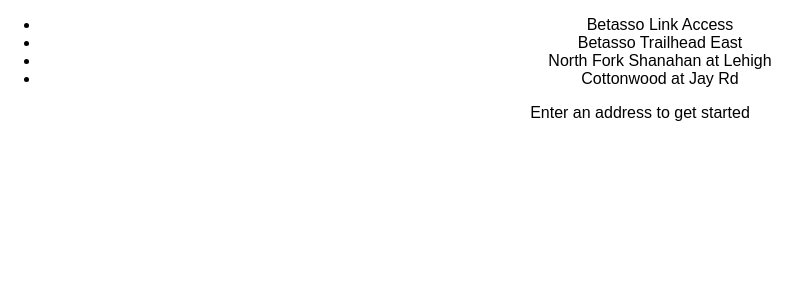
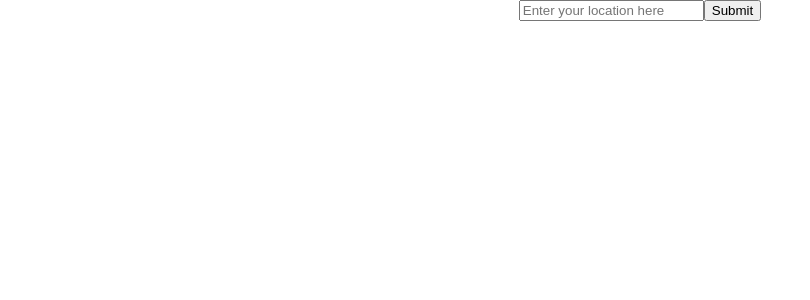
Before and after one commit to genacatharine/redux_capstone, a React (Create React App) app: page / in a window 1280 px wide. Shown: the top 300 px of the page, without its empty margins (0-810 px from the left). Built offline with nearby package versions, Linux system fonts and the light colour scheme.

Commit message:
adding axios middleware for external api

```diff
--- a/package.json
+++ b/package.json
@@ -3,11 +3,14 @@
   "version": "0.1.0",
   "private": true,
   "dependencies": {
+    "axios": "^0.17.1",
     "react": "^16.2.0",
+    "react-bootstrap": "^0.32.0",
     "react-dom": "^16.2.0",
     "react-redux": "^5.0.6",
     "react-scripts": "1.0.17",
-    "redux": "^3.7.2"
+    "redux": "^3.7.2",
+    "redux-promise": "^0.5.3"
   },
   "scripts": {
     "start": "react-scripts start",
--- a/src/App.js
+++ b/src/App.js
@@ -3,13 +3,15 @@ import logo from './logo.svg';
 import './App.css';
 import HikeList from './containers/hike_list'
 import HikeDetail from './containers/hike-detail'
+import SearchBar from './containers/search_bar'
 
 class App extends Component {
   render() {
     return (
       <div className="App">
-        <HikeList />
-        <HikeDetail />
+        <SearchBar />
+        {/* <HikeList /> */}
+        {/* <HikeDetail /> */}
       </div>
     );
   }
--- a/src/actions/index.js
+++ b/src/actions/index.js
@@ -1,6 +1,16 @@
-export function submitAddress(hike){
+import axios from 'axios'
+
+const ROOT_URL = 'https://api.outerspatial.com/v0/trailheads?per_page=5&distance=5&near_addr'
+
+export const FETCH_HIKES = 'FETCH_HIKES'
+
+export function fetchHikes(location) {
+  const url = ROOT_URL + location;
+  const request =axios.get(url)
+
+
   return {
-    type: 'HIKE_SELECTED',
-    payload: hike
-  }
+    type: FETCH_HIKES,
+    payload: request
+  };
 }
--- a/src/containers/hike_list.js
+++ b/src/containers/hike_list.js
@@ -1,40 +1,40 @@
-import React, { Component } from 'react'
-import { connect } from 'react-redux'
-import { submitAddress } from '../actions/index'
-import { bindActionCreators } from 'redux'
-
-
-class HikeList extends Component {
-  renderList(){
-    return this.props.hikes.map((hike)=>{
-      return(
-        <li
-          onClick={()=> this.props.submitAddress(hike)}
-          key={hike.name}>
-          {hike.name}
-        </li>
-      )
-    })
-  }
-  render (){
-    return (
-      <div>
-      {/* <input type="submit"></input> */}
-      <ul>
-        {this.renderList()}
-      </ul>
-    </div>
-    )
-  }
-}
-function mapStateToProps(state) {
-  return {
-    hikes: state.hikes
-  }
-}
-
-function mapDispatchToProps(dispatch){
-  return bindActionCreators({ submitAddress: submitAddress}, dispatch)
-}
-
-export default connect(mapStateToProps, mapDispatchToProps)(HikeList)
+// import React, { Component } from 'react'
+// import { connect } from 'react-redux'
+// import { submitAddress } from '../actions/index'
+// import { bindActionCreators } from 'redux'
+//
+//
+// class HikeList extends Component {
+//   renderList(){
+//     return this.props.hikes.map((hike)=>{
+//       return(
+//         <li
+//           onClick={()=> this.props.submitAddress(hike)}
+//           key={hike.name}>
+//           {hike.name}
+//         </li>
+//       )
+//     })
+//   }
+//   render (){
+//     return (
+//       <div>
+//       {/* <input type="submit"></input> */}
+//       <ul>
+//         {this.renderList()}
+//       </ul>
+//     </div>
+//     )
+//   }
+// }
+// function mapStateToProps(state) {
+//   return {
+//     hikes: state.hikes
+//   }
+// }
+//
+// function mapDispatchToProps(dispatch){
+//   return bindActionCreators({ submitAddress: submitAddress}, dispatch)
+// }
+//
+// export default connect(mapStateToProps, mapDispatchToProps)(HikeList)
--- a/src/containers/search_bar.js
+++ b/src/containers/search_bar.js
@@ -1,12 +1,42 @@
 import React, { Component } from 'react'
+import { connect } from 'react-redux'
+import { bindActionCreators } from 'redux'
+import { fetchHikes } from '../actions/index'
 
 
 class SearchBar extends Component {
-  render {
+  constructor(props){
+    super(props);
+
+    this.state= { term: ''}
+
+    this.onInputChange= this.onInputChange.bind(this)
+  }
+
+  onInputChange(event){
+    console.log(event.target.value)
+    this.setState({ term: event.target.value})
+  }
+
+  onFormSubmit(event){
+    event.preventDefault();
+
+  }
+
+  render() {
     return(
-      <form className="input-group">
-        <input />
+      <form onSubmit={this.onFormSubmit} className="input-group">
+        <input
+          placeholder="Enter your location here"
+          className="form-control"
+          value={this.state.term}
+          onChange={this.onInputChange}
+        />
+        <span className="input-group-btn">
+          <button type="submit" className="btn btn-secondary">Submit</button>
+        </span>
       </form>
     )
   }
 }
+export default SearchBar
--- a/src/index.js
+++ b/src/index.js
@@ -1,18 +1,19 @@
 import React from 'react';
 import ReactDOM from 'react-dom';
 import './index.css';
-import {createStore} from 'redux';
+import {createStore, applyMiddleware} from 'redux';
 import {Provider} from 'react-redux';
 import App from './App';
 import rootReducer from './reducers/index';
 import registerServiceWorker from './registerServiceWorker';
+import ReduxPromise from 'redux-promise'
 
 
-const store= createStore(rootReducer)
+const createStoreWithMiddleware= applyMiddleware(ReduxPromise)(createStore)
 
 
 ReactDOM.render(
-<Provider store={store}>
+<Provider store={createStoreWithMiddleware}>
 <App/>
 </Provider>, document.getElementById('root'));
 registerServiceWorker();
```
